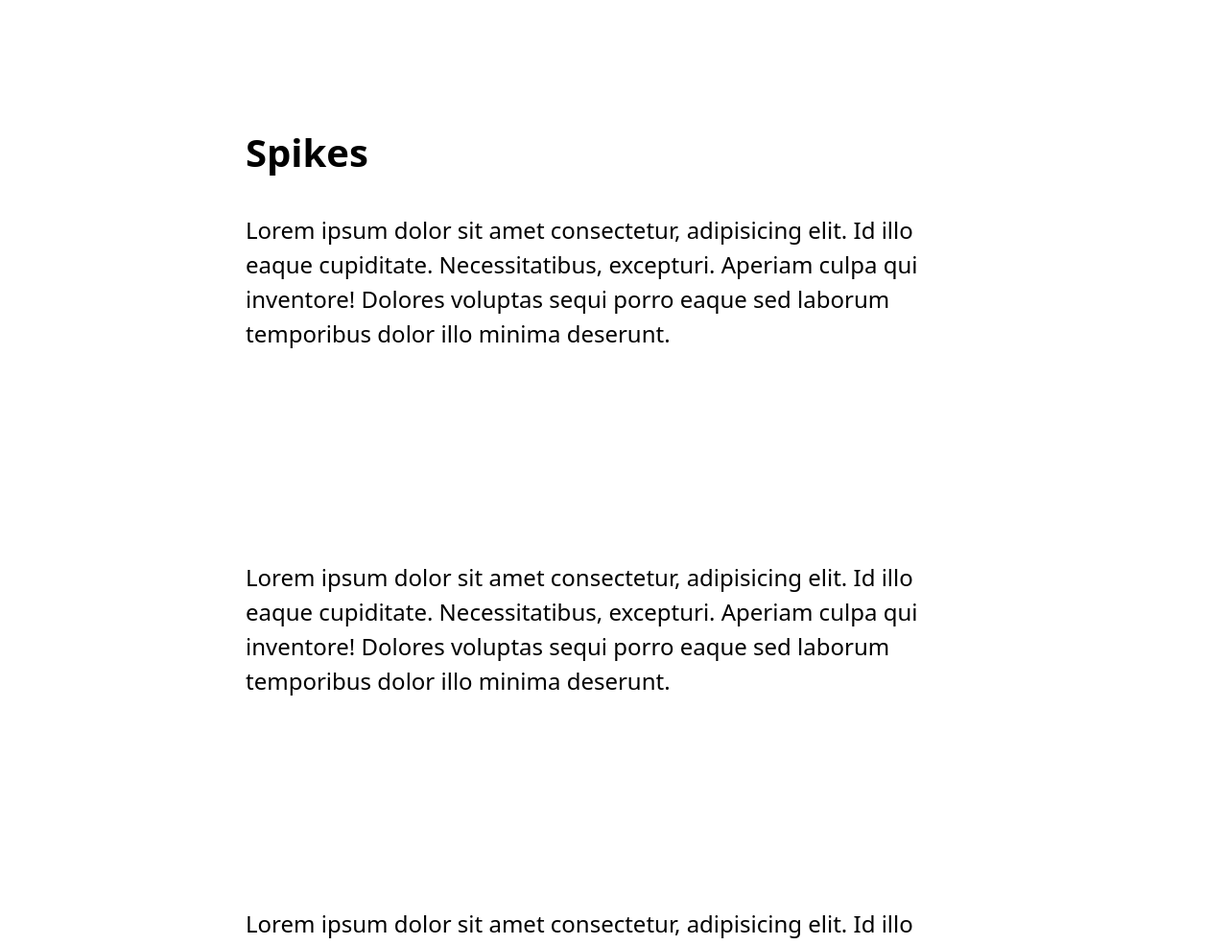
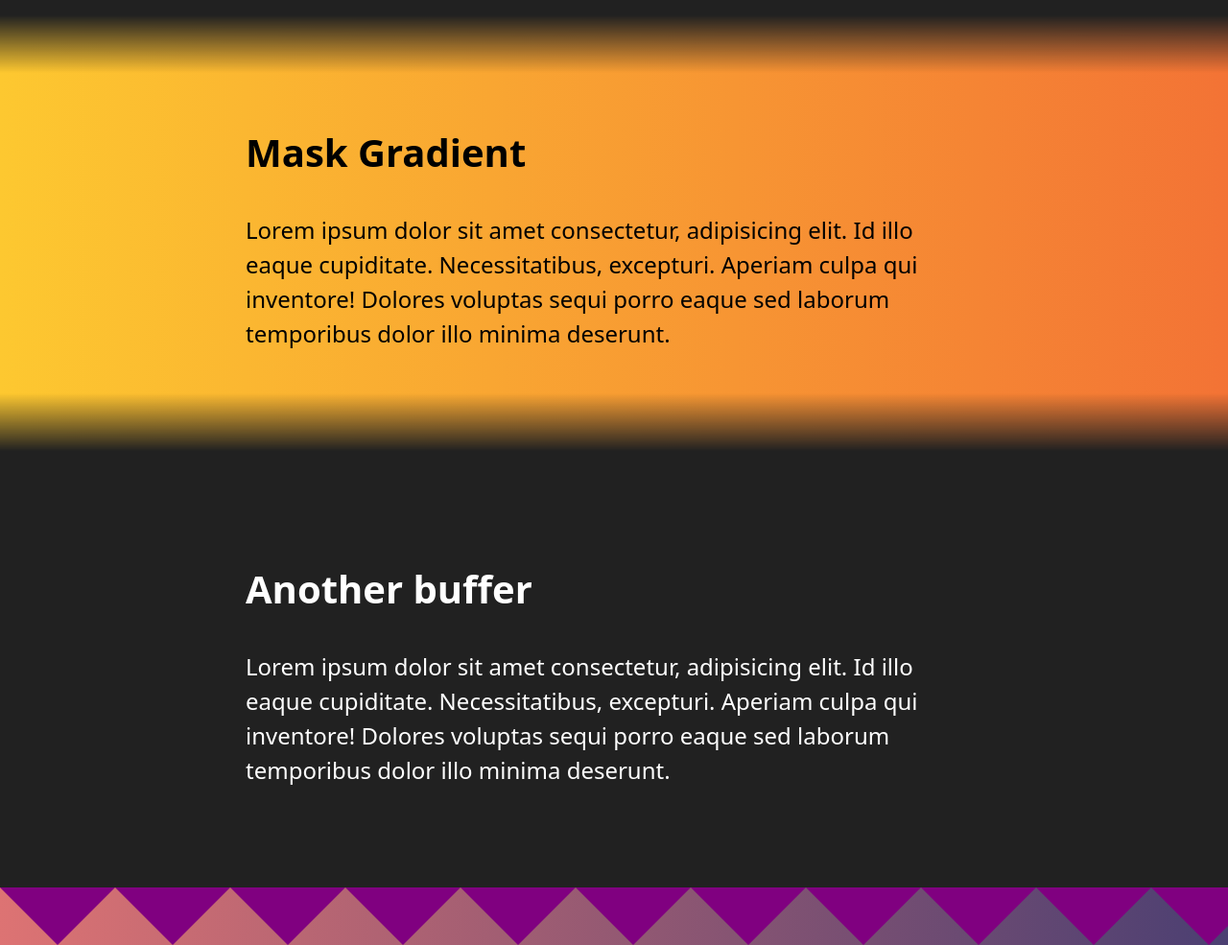
Before and after one commit to mynorjrv/VanillaCSS, a plain HTML site: page PrettyBorders/index.html in a window 1280 px wide. Shown: the part 1120-2105 px from the top of the page at 96% size. Drawn offline with Linux system fonts and the light colour scheme.

Commit message:
Fighting agains mask-image

```diff
--- a/PrettyBorders/index.html
+++ b/PrettyBorders/index.html
@@ -36,6 +36,30 @@
         </div>
     </section>
 
+    <section class="maskgradient">
+        <div class="wrapper">
+
+            <h2 class="section-title">Mask Gradient</h2>
+            <p>Lorem ipsum dolor sit amet consectetur, adipisicing elit.
+                Id illo eaque cupiditate. Necessitatibus, excepturi.
+                Aperiam culpa qui inventore! Dolores voluptas sequi porro
+                eaque sed laborum temporibus dolor illo minima deserunt.</p>
+
+        </div>
+    </section>
+
+    <section>
+        <div class="wrapper">
+
+            <h2 class="section-title">Another buffer</h2>
+            <p>Lorem ipsum dolor sit amet consectetur, adipisicing elit.
+                Id illo eaque cupiditate. Necessitatibus, excepturi.
+                Aperiam culpa qui inventore! Dolores voluptas sequi porro
+                eaque sed laborum temporibus dolor illo minima deserunt.</p>
+
+        </div>
+    </section>
+
     <section class="spikes">
         <div class="wrapper">
 
@@ -51,7 +75,19 @@
     <section>
         <div class="wrapper">
 
-            <h2 class="section-title"></h2>
+            <h2 class="section-title">Aaaanother buffer</h2>
+            <p>Lorem ipsum dolor sit amet consectetur, adipisicing elit.
+                Id illo eaque cupiditate. Necessitatibus, excepturi.
+                Aperiam culpa qui inventore! Dolores voluptas sequi porro
+                eaque sed laborum temporibus dolor illo minima deserunt.</p>
+
+        </div>
+    </section>
+
+    <section class="backimage">
+        <div class="wrapper">
+
+            <h2 class="section-title">Section with background image</h2>
             <p>Lorem ipsum dolor sit amet consectetur, adipisicing elit.
                 Id illo eaque cupiditate. Necessitatibus, excepturi.
                 Aperiam culpa qui inventore! Dolores voluptas sequi porro
@@ -63,7 +99,19 @@
     <section>
         <div class="wrapper">
 
-            <h2 class="section-title"></h2>
+            <h2 class="section-title">Another buffer</h2>
+            <p>Lorem ipsum dolor sit amet consectetur, adipisicing elit.
+                Id illo eaque cupiditate. Necessitatibus, excepturi.
+                Aperiam culpa qui inventore! Dolores voluptas sequi porro
+                eaque sed laborum temporibus dolor illo minima deserunt.</p>
+
+        </div>
+    </section>
+
+    <section class="mdnmask">
+        <div class="wrapper">
+
+            <h2 class="section-title">Mdn mask</h2>
             <p>Lorem ipsum dolor sit amet consectetur, adipisicing elit.
                 Id illo eaque cupiditate. Necessitatibus, excepturi.
                 Aperiam culpa qui inventore! Dolores voluptas sequi porro
--- a/PrettyBorders/style.css
+++ b/PrettyBorders/style.css
@@ -4,11 +4,19 @@
     box-sizing: border-box;
 }
 
-html {
-    color-scheme: dark light;
+:root {
+    --body-bg: hsl(0, 0%, 13%);
 }
 
+/* With the background color added, this is not
+   necessary anymore. */
+/* html {
+    color-scheme: dark light;
+} */
+
 body {
+    background: var(--body-bg);
+    color: white;
     font-family: system-ui;
     font-size: 1.5rem;
     line-height: 1.5;
@@ -73,3 +81,113 @@ section {
     transform: skewY(var(--skew-angle));
 
 }
+
+
+
+/* A change to spikes section */
+.maskgradient {
+    --spike-color: var(--body-bg);
+    /* var(--body-bg); */
+    /* This controls the size of the mask
+       the idea is to match the mask size
+       with the before/after strip size*/
+    --spike-width: 50px;
+    --spike-height: 60px;
+
+    position: relative;
+    color: black;
+    background:
+        linear-gradient(
+            to right,
+            #fdc830,
+            #f37335
+        );
+}
+
+.maskgradient::before,
+.maskgradient::after {
+    content: '';
+    position: absolute;
+    width: 100%;
+    height: var(--spike-height);
+    background: var(--spike-color);
+    /* The webkit prefix is added to work with chrome */
+    -webkit-mask-image: linear-gradient(black, transparent);
+    mask-image: linear-gradient(black, transparent);
+    /* -webkit-mask-size:
+        var(--spike-width) var(--spike-height); */
+    /* mask-size:
+        var(--spike-width) var(--spike-height); */
+}
+
+.maskgradient::before {
+    top: 0;
+}
+
+.maskgradient::after {
+    bottom: 0;
+    transform: rotate(-0.5turn);
+}
+
+
+
+/* Spikes section */
+.spikes {
+    --spike-color: purple;
+    /* var(--body-bg); */
+    /* This controls the size of the mask
+       the idea is to match the mask size
+       with the before/after strip size*/
+    --spike-width: 50px;
+    --spike-height: 60px;
+
+    position: relative;
+    color: black;
+    background:
+        linear-gradient(
+            to right,
+            #DD7373,
+            #4B3F72
+        );
+}
+
+.spikes::before,
+.spikes::after {
+    content: '';
+    position: absolute;
+    width: 100%;
+    height: var(--spike-height);
+    background: var(--spike-color);
+    /* The webkit prefix is added to work with chrome */
+    -webkit-mask-image: url(assets/triangle3.svg);
+    mask-image: url(assets/triangle3.svg);
+    /* -webkit-mask-size:
+        var(--spike-width) var(--spike-height); */
+    /* mask-size:
+        var(--spike-width) var(--spike-height); */
+}
+
+.spikes::before {
+    top: 0;
+}
+
+.spikes::after {
+    bottom: 0;
+    transform: rotate(-0.5turn);
+}
+
+
+
+/* Background image section */
+.backimage {
+    position: relative;
+    background-image: url(assets/triangle.svg);
+}
+
+
+/* Mdn mask section */
+.mdnmask {
+  background-color: #8cffa0;
+  -webkit-mask-image: url(assets/triangle.svg);
+  mask-image: url(assets/triangle.svg);
+}
```
Also changed, not shown: masking/index.html (added, +28 -0 lines), PrettyBorders/assets/triangle.svg (added), PrettyBorders/assets/triangle2.svg (added), PrettyBorders/assets/triangle3.svg (added), masking/assets/img_5terre.jpg (added), masking/assets/w3logo.png (added).
